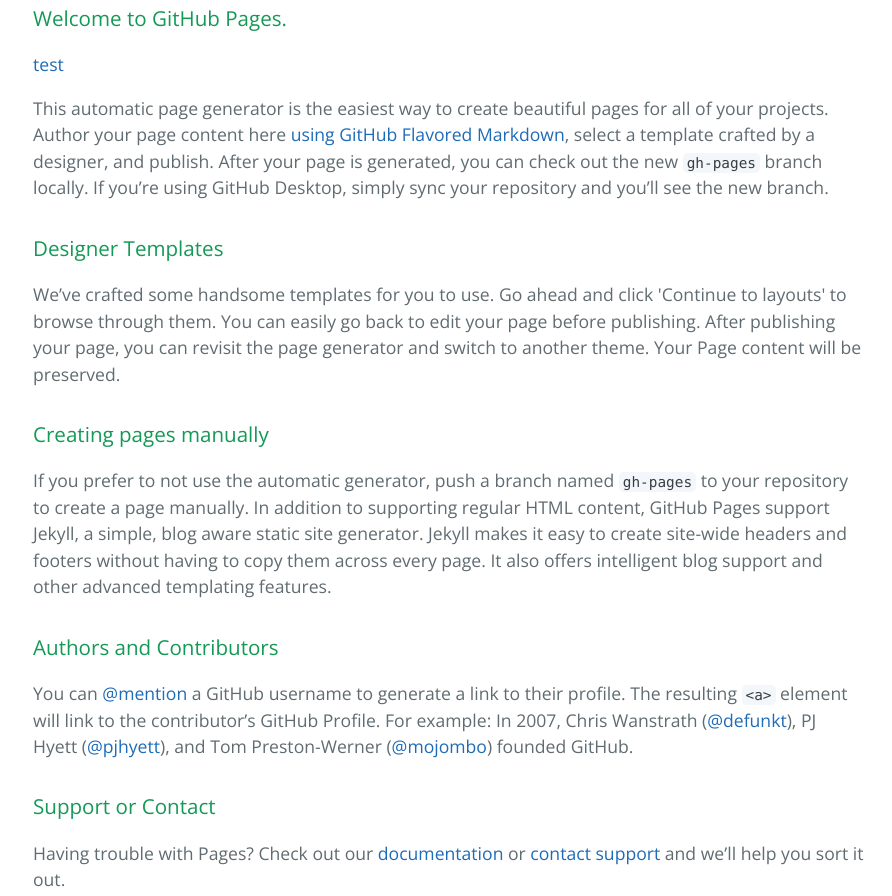
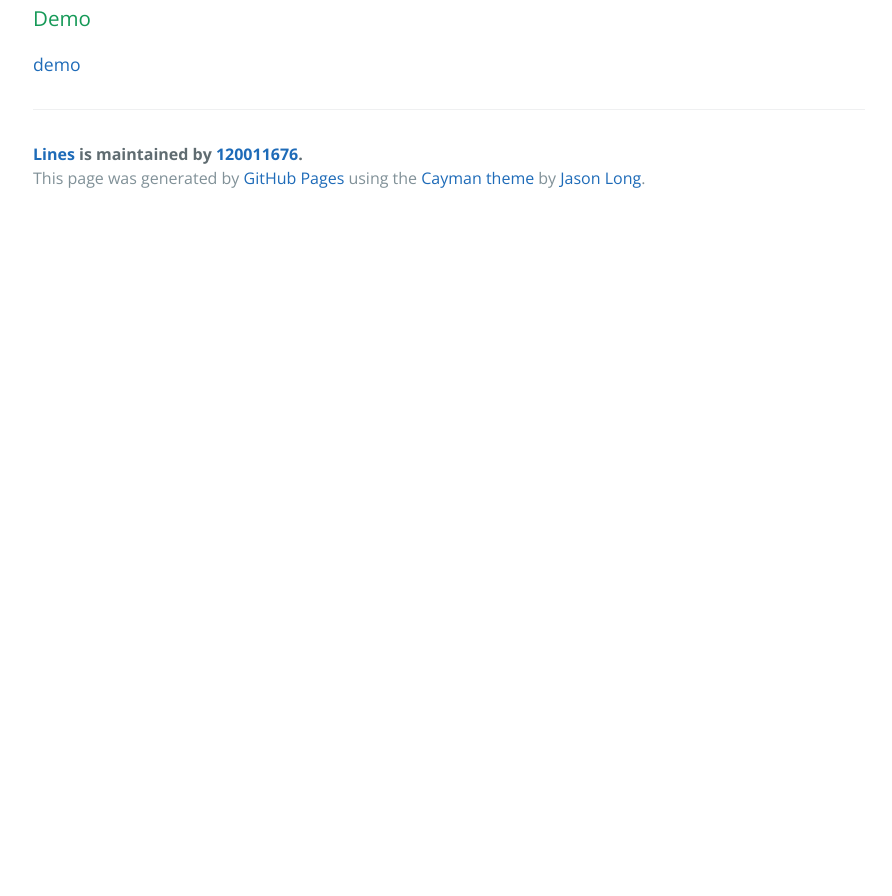
Before and after one commit to 120011676/lines, a plain HTML site: page index.html in a window 1280 px wide. Shown: the part 412-1308 px from the top of the page, without its empty margins (191-1083 px from the left). After the commit the page ends 800 px from the top, so only its background shows below. Drawn offline with nearby package versions, Linux system fonts and the light colour scheme.

```diff
--- a/index.html
+++ b/index.html
@@ -20,32 +20,9 @@
 
     <section class="main-content">
       <h3>
-<a id="welcome-to-github-pages" class="anchor" href="#welcome-to-github-pages" aria-hidden="true"><span class="octicon octicon-link"></span></a>Welcome to GitHub Pages.</h3>
-<p>
-	<a href="test.html" title="test">test</a>
-</p>
+<a id="demo" class="anchor" href="#demo" aria-hidden="true"><span class="octicon octicon-link"></span></a>Demo</h3>
 
-<p>This automatic page generator is the easiest way to create beautiful pages for all of your projects. Author your page content here <a href="https://guides.github.com/features/mastering-markdown/">using GitHub Flavored Markdown</a>, select a template crafted by a designer, and publish. After your page is generated, you can check out the new <code>gh-pages</code> branch locally. If you’re using GitHub Desktop, simply sync your repository and you’ll see the new branch.</p>
-
-<h3>
-<a id="designer-templates" class="anchor" href="#designer-templates" aria-hidden="true"><span class="octicon octicon-link"></span></a>Designer Templates</h3>
-
-<p>We’ve crafted some handsome templates for you to use. Go ahead and click 'Continue to layouts' to browse through them. You can easily go back to edit your page before publishing. After publishing your page, you can revisit the page generator and switch to another theme. Your Page content will be preserved.</p>
-
-<h3>
-<a id="creating-pages-manually" class="anchor" href="#creating-pages-manually" aria-hidden="true"><span class="octicon octicon-link"></span></a>Creating pages manually</h3>
-
-<p>If you prefer to not use the automatic generator, push a branch named <code>gh-pages</code> to your repository to create a page manually. In addition to supporting regular HTML content, GitHub Pages support Jekyll, a simple, blog aware static site generator. Jekyll makes it easy to create site-wide headers and footers without having to copy them across every page. It also offers intelligent blog support and other advanced templating features.</p>
-
-<h3>
-<a id="authors-and-contributors" class="anchor" href="#authors-and-contributors" aria-hidden="true"><span class="octicon octicon-link"></span></a>Authors and Contributors</h3>
-
-<p>You can <a href="https://github.com/blog/821" class="user-mention">@mention</a> a GitHub username to generate a link to their profile. The resulting <code>&lt;a&gt;</code> element will link to the contributor’s GitHub Profile. For example: In 2007, Chris Wanstrath (<a href="https://github.com/defunkt" class="user-mention">@defunkt</a>), PJ Hyett (<a href="https://github.com/pjhyett" class="user-mention">@pjhyett</a>), and Tom Preston-Werner (<a href="https://github.com/mojombo" class="user-mention">@mojombo</a>) founded GitHub.</p>
-
-<h3>
-<a id="support-or-contact" class="anchor" href="#support-or-contact" aria-hidden="true"><span class="octicon octicon-link"></span></a>Support or Contact</h3>
-
-<p>Having trouble with Pages? Check out our <a href="https://help.github.com/pages">documentation</a> or <a href="https://github.com/contact">contact support</a> and we’ll help you sort it out.</p>
+<p><a href="test.html">demo</a></p>
 
       <footer class="site-footer">
         <span class="site-footer-owner"><a href="https://github.com/120011676/lines">Lines</a> is maintained by <a href="https://github.com/120011676">120011676</a>.</span>
```
Also changed, not shown: params.json (+1 -1 lines).
